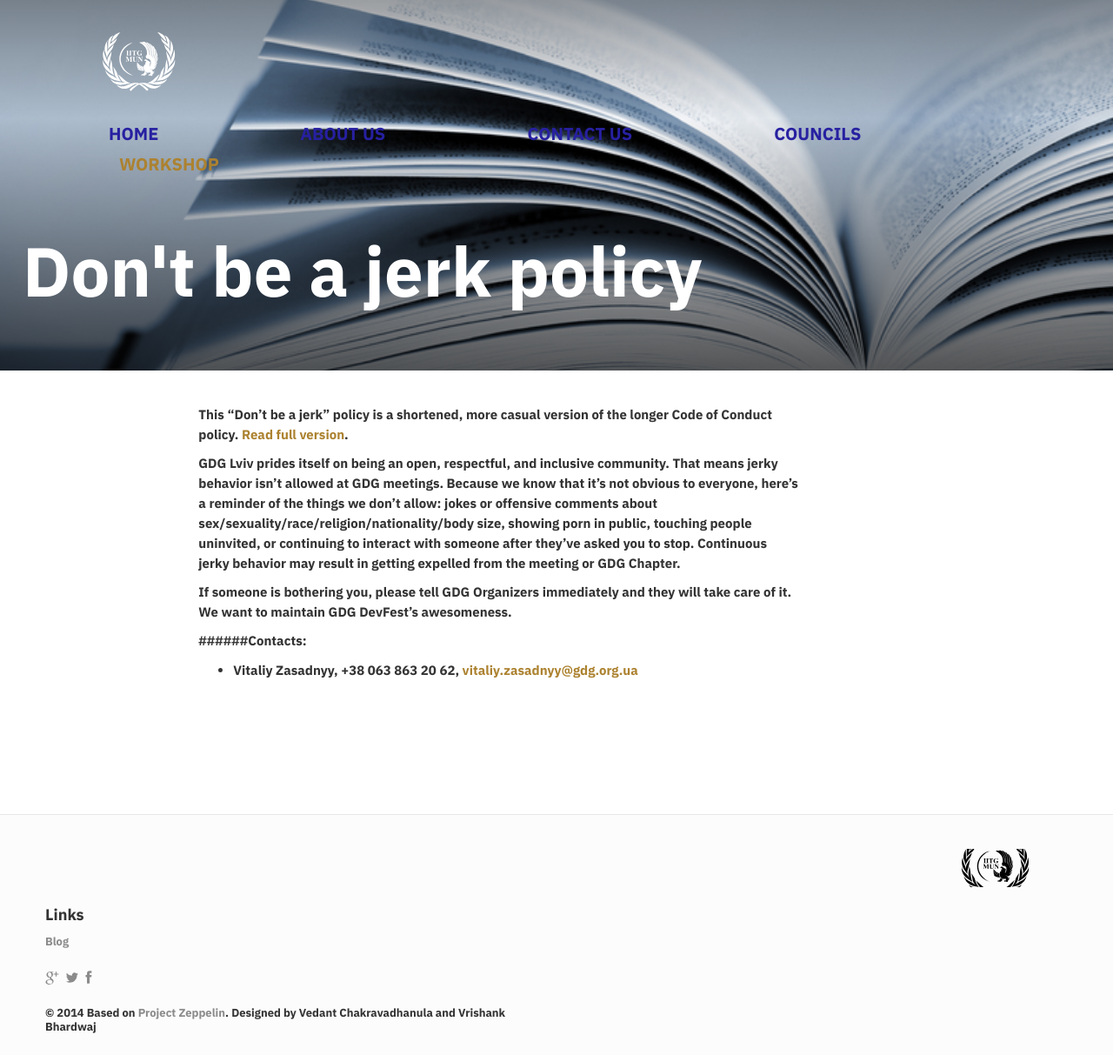
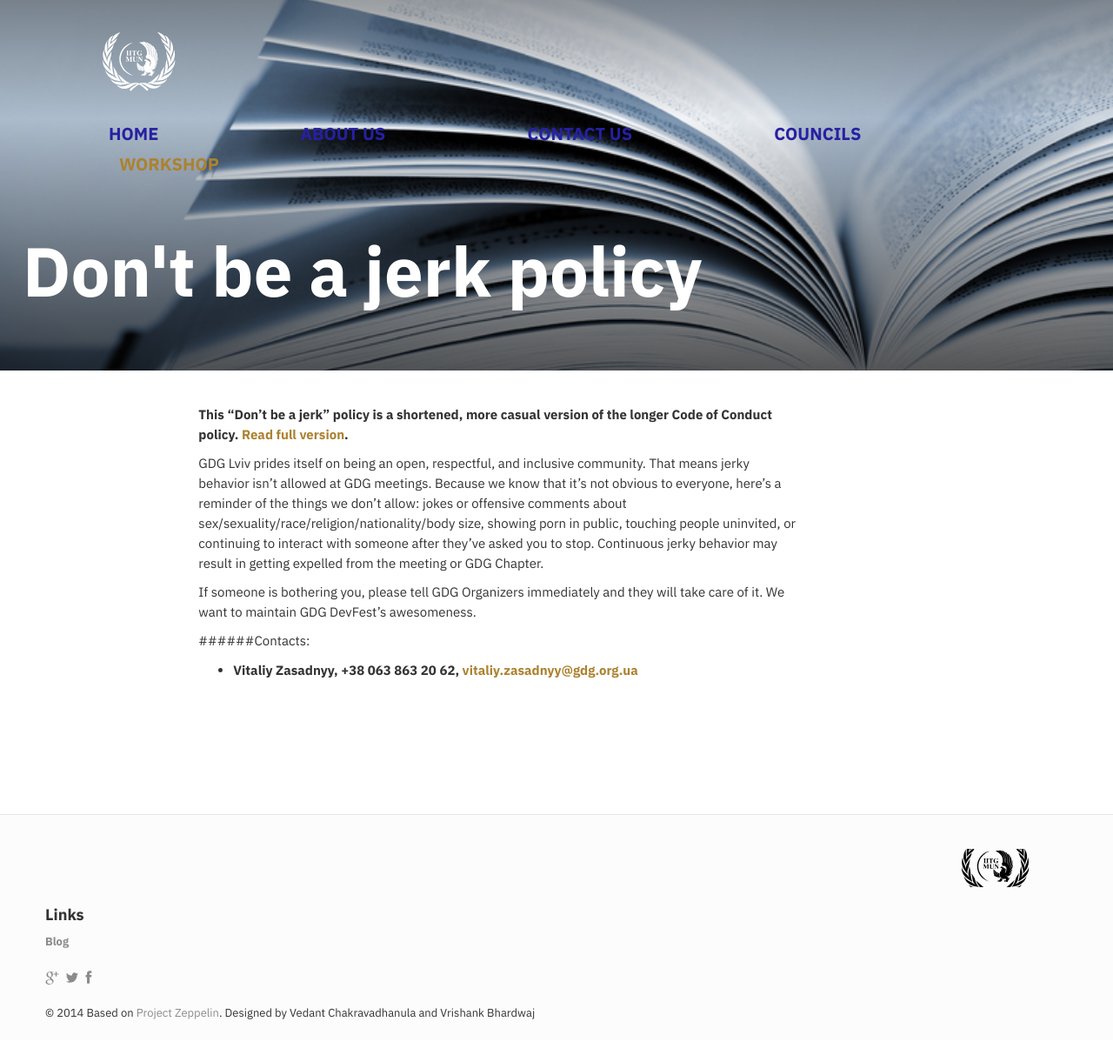
Before and after one commit to rupam170123041/IITG-MUN.github.io, a Jekyll site: the page built from cod.md, in a window 1280 px wide and 1213 px high. Shown: the whole window at 87% size. Built offline with Jekyll 4.4.1, drawn with Linux system fonts in a browser that asks for light colours; nearby versions of some CDN libraries; comment, search, counter and statistics services are not loaded.

```diff
--- a/_includes/rockstar-speakers.html
+++ b/_includes/rockstar-speakers.html
@@ -9,8 +9,10 @@
             <font color="white">
                 <div class="col-md-7 col-xs-8 col-sm-8 text-left">
                     <h5>{{ site.reviewsTitle }}</h5>
-                    <p style="font-style: italic;">{{ site.reviewsContent }}</p>
-                    <p style="font-style: italic;">- Ariktha Srivathsan</p>
+                    <font size=18px;>
+                      <p style="font-style: italic;">{{ site.reviewsContent }}</p>
+                      <p style="font-style: italic;">- Ariktha Srivathsan</p>
+                    </font>
                 </div>
             </font>
         </div>
--- a/css/main.css
+++ b/css/main.css
@@ -1434,7 +1434,7 @@
     margin-bottom: 50px}
 p {
     font-size: 15px;
-    font-weight: bold;
+    font-weight: normal;
     line-height: 23px}
 i {
     font-style: normal}
```
